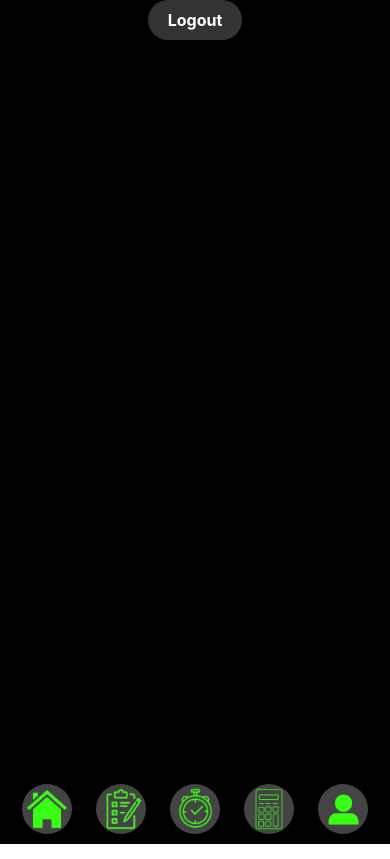
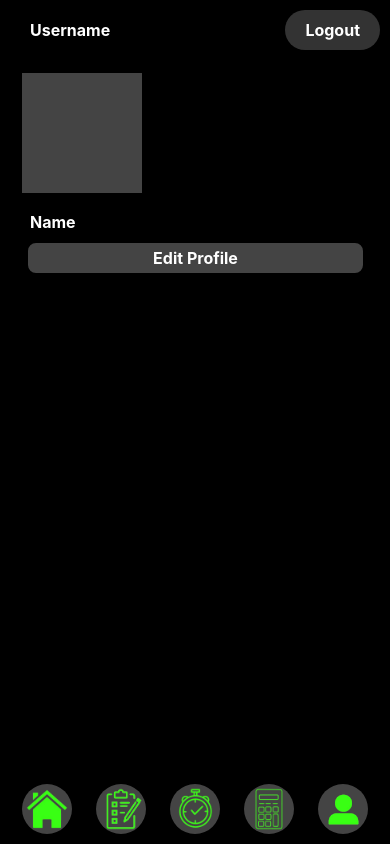
Before and after one commit to aclaregreen/Time2Train, a React Native app: screen /Profile in a window 390 px wide. Built offline with nearby package versions, Linux system fonts and the light colour scheme.

Commit message:
profile template

```diff
--- a/app/screens/Profile.js
+++ b/app/screens/Profile.js
@@ -31,11 +31,24 @@ function Profile(props) {
 
   return (
     <SafeAreaView style={styles.container}>
-      <View style={styles.inner}>
+      <View style={styles.header}>
+        <View style={styles.headerText}>
+          <Text style={styles.label}>Username</Text>
+        </View>
         <TouchableOpacity style={styles.logoutButton} onPress={logOut}>
           <Text style={styles.logoutButtonText}>Logout</Text>
         </TouchableOpacity>
       </View>
+      <View style={styles.profileContainer}>
+        <View style={styles.pfp}></View>
+      </View>
+      <Text style={styles.name}>Name</Text>
+      <View style={styles.profileOptions}>
+        <TouchableOpacity style={styles.editProfile}>
+          <Text style={styles.label}>Edit Profile</Text>
+        </TouchableOpacity>
+      </View>
+      <View style={styles.inner}></View>
       <View style={styles.navBar}>
         <TouchableOpacity
           style={styles.navButton}
@@ -80,21 +93,81 @@ const styles = StyleSheet.create({
     flex: 1,
     backgroundColor: "#000",
   },
-  inner: {
-    flex: 1,
+
+  label: {
+    color: "white",
+    fontSize: 16,
+    fontWeight: "bold",
+  },
+  header: {
+    paddingVertical: 10,
+    paddingHorizontal: 10,
+    //borderRadius: 20,
+    flexDirection: "row",
+    justifyContent: "space-between",
+    alignItems: "center",
+    marginBottom: 0,
+    width: "100%",
+  },
+  headerText: {
+    paddingVertical: 10,
+    paddingHorizontal: 20,
+    marginBottom: 10,
   },
   logoutButton: {
     backgroundColor: "#333",
     paddingVertical: 10,
     paddingHorizontal: 20,
     borderRadius: 20,
-    alignSelf: "center",
-    marginBottom: 20,
+    marginBottom: 10,
   },
   logoutButtonText: {
     color: "white",
     fontSize: 16,
     fontWeight: "bold",
+  },
+  profileContainer: {
+    width: "90%",
+    height: "15%",
+    borderWidth: 2,
+    borderRadius: 10,
+    marginBottom: 15,
+    //backgroundColor: "#444444",
+    //borderColor: "#D3D3D3",
+    marginHorizontal: 20,
+    justifyContent: "center",
+  },
+  pfp: {
+    width: 120,
+    height: 120,
+    backgroundColor: "#444444",
+    borderRadius: "60",
+  },
+  name: {
+    color: "white",
+    fontSize: 16,
+    fontWeight: "bold",
+    marginHorizontal: 30,
+    justifyContent: "center",
+    marginBottom: 5,
+  },
+  profileOptions: {
+    width: "90%",
+    height: "5%",
+    marginBottom: 15,
+    marginHorizontal: 20,
+    justifyContent: "center",
+    alignItems: "center",
+  },
+  editProfile: {
+    backgroundColor: "#444444",
+    borderWidth: 2,
+    borderRadius: 10,
+    padding: 5,
+    paddingHorizontal: 125,
+  },
+  inner: {
+    flex: 1,
   },
   navBar: {
     flexDirection: "row",
--- a/app/screens/Track.js
+++ b/app/screens/Track.js
@@ -35,6 +35,8 @@ function Track(props) {
           </View>
         </View>
       </View>
+      <View style={styles.chartsContainer}></View>
+      <View style={styles.workoutsContainer}></View>
       <View style={styles.inner}></View>
       <View style={styles.navBar}>
         <TouchableOpacity
@@ -128,6 +130,29 @@ const styles = StyleSheet.create({
     marginBottom: 10,
     marginLeft: 10,
   },
+  chartsContainer: {
+    width: "90%",
+    height: "35%",
+    justifyContent: "center",
+    alignItems: "center",
+    borderWidth: 2,
+    borderRadius: 10,
+    marginBottom: 15,
+    backgroundColor: "#444444",
+    borderColor: "#D3D3D3",
+    marginHorizontal: 20,
+  },
+  workoutsContainer: {
+    width: "90%",
+    height: "35%",
+    justifyContent: "center",
+    alignItems: "center",
+    backgroundColor: "#444444",
+    borderColor: "#D3D3D3",
+    borderRadius: 10,
+    marginHorizontal: 20,
+    borderWidth: 2,
+  },
   inner: {
     flex: 1,
   },
```
